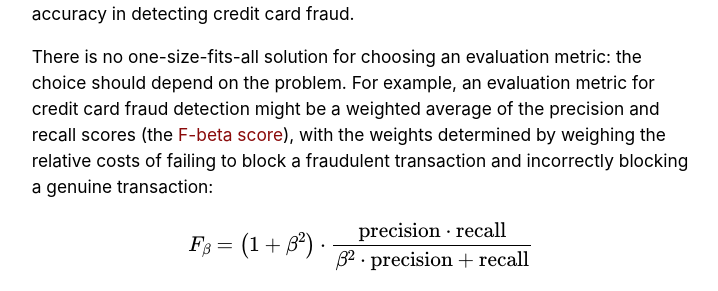
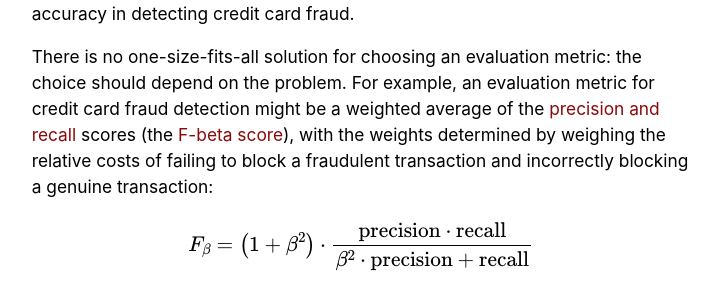
Before and after one commit to dcai-course/dcai-course, a Jekyll site: the page built from _lectures/imbalance-outliers-shift.md, in a window 1280 px wide and 900 px high, scrolled down 1041 px. Shown: the part 214-505 px from the top of the window, without its empty margins (279-997 px from the left). Built offline with Jekyll 4.4.1, drawn with Linux system fonts in a browser that asks for light colours; some of the changed lines change nothing that is shown.

Commit message:
Link precision and recall

```diff
--- a/_lectures/imbalance-outliers-shift.md
+++ b/_lectures/imbalance-outliers-shift.md
@@ -31,7 +31,7 @@ If you're splitting a dataset into train/test splits, make sure to use [stratifi
 
 With imbalanced data, standard metrics like accuracy might not make sense. For example, a classifier that always predicts "NOT FRAUD" would have 99.8% accuracy in detecting credit card fraud.
 
-There is no one-size-fits-all solution for choosing an evaluation metric: the choice should depend on the problem. For example, an evaluation metric for credit card fraud detection might be a weighted average of the precision and recall scores (the [F-beta score](https://machinelearningmastery.com/fbeta-measure-for-machine-learning/)), with the weights determined by weighing the relative costs of failing to block a fraudulent transaction and incorrectly blocking a genuine transaction:
+There is no one-size-fits-all solution for choosing an evaluation metric: the choice should depend on the problem. For example, an evaluation metric for credit card fraud detection might be a weighted average of the [precision and recall](https://developers.google.com/machine-learning/crash-course/classification/precision-and-recall) scores (the [F-beta score](https://machinelearningmastery.com/fbeta-measure-for-machine-learning/)), with the weights determined by weighing the relative costs of failing to block a fraudulent transaction and incorrectly blocking a genuine transaction:
 
 {% include lecnote.html content="precision = what proportion of positive identifications were actually positive = TP / (TP + FP). recall = what proportion of actual positives were identified correctly = TP / (TP + FN)." %}
 
```
